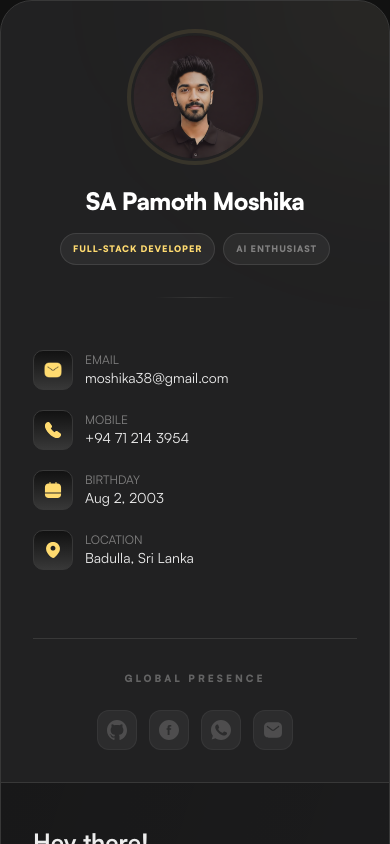
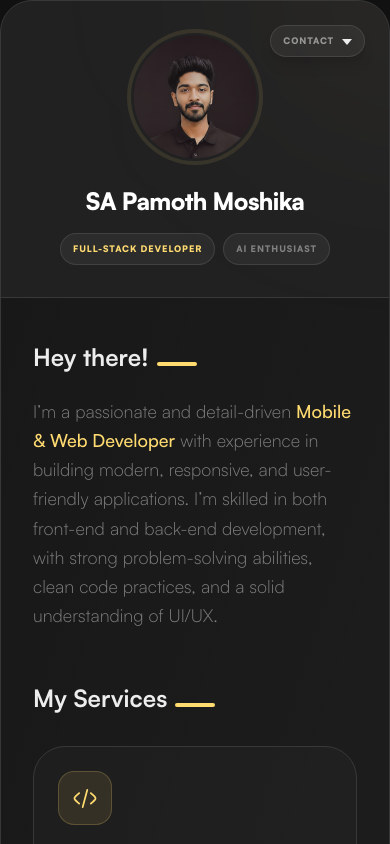
Before and after one commit to moshika38/Portfolio, a Next.js app: page /home in a window 390 px wide. Shown: the top 844 px of the page. Built offline with nearby package versions, Linux system fonts and the light colour scheme.

Commit message:
update mobile screen ui

```diff
--- a/app/home/page.tsx
+++ b/app/home/page.tsx
@@ -7,9 +7,57 @@ import Headline from "@/components/headline";
 import SocialIcon from "@/components/socialIcon";
 import AppTags from "@/components/tags";
 import Link from "next/link";
-import { motion, Variants } from "framer-motion";
+import { motion, Variants, AnimatePresence } from "framer-motion";
 
 function HomePage() {
+  const [isOpen, setIsOpen] = React.useState(false);
+
+  const contactInfo = [
+    {
+      icon: "/assets/svg/email.svg",
+      title: "Email",
+      info: "moshika38@gmail.com",
+    },
+    {
+      icon: "/assets/svg/call2.svg",
+      title: "Mobile",
+      info: "+94 71 214 3954",
+    },
+    {
+      icon: "/assets/svg/calender.svg",
+      title: "Birthday",
+      info: "Aug 2, 2003",
+    },
+    {
+      icon: "/assets/svg/location.svg",
+      title: "Location",
+      info: "Badulla, Sri Lanka",
+    },
+  ];
+
+  const socialLinks = [
+    {
+      name: "github",
+      href: "https://github.com/moshika38",
+      icon: "git",
+    },
+    {
+      name: "fb",
+      href: "https://www.facebook.com/profile.php?id=61550915073941",
+      icon: "fb",
+    },
+    {
+      name: "whatsapp",
+      href: "https://wa.me/+94712143954",
+      icon: "wp",
+    },
+    {
+      name: "email",
+      href: "mailto:moshika38@gmail.com",
+      icon: "email",
+    },
+  ];
+
   const containerVariants: Variants = {
     hidden: { opacity: 0, y: 40 },
     visible: {
@@ -41,6 +89,38 @@ function HomePage() {
 
       {/* Left Column: Profile & Info */}
       <div className="lg:w-[35%] p-8 sm:p-14 border-b lg:border-b-0 lg:border-r border-border-dark flex flex-col items-center bg-white/1 relative z-10">
+        {/* Mobile Only: Top-Right Contact Toggle */}
+        <motion.button
+          onClick={() => setIsOpen(!isOpen)}
+          className={`absolute lg:hidden top-6 right-6 flex items-center gap-2 px-3 lg:px-4 py-2 rounded-full border transition-all z-30 group shadow-lg ${
+            isOpen
+              ? "bg-primary/10 border-primary/30"
+              : "bg-white/5 border-white/10"
+          }`}
+        >
+          <span
+            className={`text-[9px] font-black uppercase tracking-widest transition-colors ${
+              isOpen ? "text-primary" : "text-white/50 group-hover:text-primary"
+            }`}
+          >
+            {isOpen ? "Close" : "Contact"}
+          </span>
+          <motion.div
+            animate={{ rotate: isOpen ? 180 : 0 }}
+            className="flex items-center justify-center translate-y-px"
+          >
+            <svg
+              width="10"
+              height="6"
+              viewBox="0 0 10 6"
+              fill="none"
+              className={`transition-colors ${isOpen ? "fill-primary" : "fill-white/30 group-hover:fill-primary"}`}
+            >
+              <path d="M5 6L0 0H10L5 6Z" fill="currentColor" />
+            </svg>
+          </motion.div>
+        </motion.button>
+
         <motion.div
           variants={itemVariants}
           className="content flex flex-col items-center w-full"
@@ -58,40 +138,92 @@ function HomePage() {
             SA Pamoth Moshika
           </h1>
 
-          <div className="flex justify-center flex-wrap gap-2 lg:gap-3 mt-4 lg:mt-5">
-            <p className="inline-block text-[9px] lg:text-[10px] font-black uppercase text-center bg-white/5 border border-white/10 px-3 lg:px-4 py-2 rounded-full tracking-widest text-primary">
+          <div className="flex justify-center items-center gap-2 lg:gap-3 mt-4 lg:mt-5">
+            <p className="inline-block text-[9px] lg:text-[10px] whitespace-nowrap font-black uppercase text-center bg-white/5 border border-white/10 px-3 lg:px-4 py-2 rounded-full tracking-widest text-primary">
               Full-Stack Developer
             </p>
-            <p className="inline-block text-[9px] lg:text-[10px] font-black uppercase text-center bg-white/5 border border-white/10 px-3 lg:px-4 py-2 rounded-full tracking-widest text-text-muted">
+            <p className="inline-block text-[9px] lg:text-[10px] whitespace-nowrap font-black uppercase text-center bg-white/5 border border-white/10 px-3 lg:px-4 py-2 rounded-full tracking-widest text-text-muted">
               AI Enthusiast
             </p>
           </div>
 
-          <div className="w-20 lg:w-24 h-px mt-8 lg:mt-10 bg-linear-to-r from-transparent via-border-dark to-transparent"></div>
+          {/* Mobile: Collapsible Contact Section */}
+          <div className="lg:hidden w-full">
+            <AnimatePresence>
+              {isOpen && (
+                <motion.div
+                  initial={{ height: 0, opacity: 0 }}
+                  animate={{ height: "auto", opacity: 1 }}
+                  exit={{ height: 0, opacity: 0 }}
+                  transition={{ duration: 0.5, ease: [0.16, 1, 0.3, 1] }}
+                  className="overflow-hidden w-full"
+                >
+                  <div className="contactinfo mt-8 w-full space-y-1">
+                    {contactInfo.map((item, idx) => (
+                      <motion.div
+                        key={idx}
+                        initial={{ x: -20, opacity: 0 }}
+                        animate={{ x: 0, opacity: 1 }}
+                        transition={{ delay: idx * 0.1 }}
+                        className="w-full"
+                      >
+                        <InfoCard
+                          icon={item.icon}
+                          title={item.title}
+                          description={item.info}
+                        />
+                      </motion.div>
+                    ))}
+                  </div>
 
-          <div className="contactinfo mt-8 lg:mt-10 w-full space-y-1 lg:space-y-2">
-            {[
-              {
-                icon: "/assets/svg/email.svg",
-                title: "Email",
-                info: "moshika38@gmail.com",
-              },
-              {
-                icon: "/assets/svg/call2.svg",
-                title: "Mobile",
-                info: "+94 71 214 3954",
-              },
-              {
-                icon: "/assets/svg/calender.svg",
-                title: "Birthday",
-                info: "Aug 2, 2003",
-              },
-              {
-                icon: "/assets/svg/location.svg",
-                title: "Location",
-                info: "Badulla, Sri Lanka",
-              },
-            ].map((item, idx) => (
+                  <motion.div
+                    initial={{ y: 20, opacity: 0 }}
+                    animate={{ y: 0, opacity: 1 }}
+                    transition={{ delay: 0.4 }}
+                    className="mt-12 pt-8 border-t border-border-dark w-full"
+                  >
+                    <p className="text-white/30 text-[10px] font-black uppercase tracking-[0.3em] mb-6 text-center">
+                      Global presence
+                    </p>
+                    <div className="flex gap-3 justify-center">
+                      {socialLinks.map((social) => (
+                        <motion.a
+                          key={social.name}
+                          href={social.href}
+                          target="_blank"
+                          rel="noopener noreferrer"
+                          whileHover={{
+                            scale: 1.1,
+                            y: -5,
+                            backgroundColor: "var(--primary)",
+                          }}
+                          whileTap={{ scale: 0.95 }}
+                          className="w-10 h-10 rounded-xl bg-white/5 flex items-center justify-center border border-white/5 transition-all group/icon"
+                        >
+                          <img
+                            src={`/assets/social/${social.icon}.svg`}
+                            alt={social.name}
+                            className="w-5 h-5 opacity-40 group-hover/icon:opacity-100 group-hover/icon:invert transition-all"
+                            onError={(e) => {
+                              (e.target as HTMLImageElement).src =
+                                "https://www.svgrepo.com/show/353844/github-icon.svg";
+                            }}
+                          />
+                        </motion.a>
+                      ))}
+                    </div>
+                  </motion.div>
+                </motion.div>
+              )}
+            </AnimatePresence>
+          </div>
+
+          {/* PC: Static Contact Section (Restored) */}
+          <div className="hidden lg:block w-full">
+            <div className="w-24 h-px mt-10 mx-auto bg-linear-to-r from-transparent via-border-dark to-transparent"></div>
+
+            <div className="contactinfo mt-10 w-full space-y-2">
+              {contactInfo.map((item, idx) => (
                 <motion.div
                   key={idx}
                   variants={itemVariants}
@@ -109,34 +241,13 @@ function HomePage() {
 
             <motion.div
               variants={itemVariants}
-            className="mt-12 lg:mt-20 pt-8 lg:pt-12 border-t border-border-dark w-full"
+              className="mt-20 pt-12 border-t border-border-dark w-full"
             >
-            <p className="text-white/30 text-[10px] font-black uppercase tracking-[0.3em] mb-6 lg:mb-8 text-center lg:text-left">
+              <p className="text-white/30 text-[10px] font-black uppercase tracking-[0.3em] mb-8 text-left">
                 Global presence
               </p>
-            <div className="flex gap-3 lg:gap-4 justify-center lg:justify-start">
-              {[
-                {
-                  name: "github",
-                  href: "https://github.com/moshika38",
-                  icon: "git",
-                },
-                {
-                  name: "fb",
-                  href: "https://www.facebook.com/profile.php?id=61550915073941",
-                  icon: "fb",
-                },
-                {
-                  name: "whatsapp",
-                  href: "https://wa.me/+94712143954",
-                  icon: "wp",
-                },
-                {
-                  name: "email",
-                  href: "mailto:moshika38@gmail.com",
-                  icon: "email",
-                },
-              ].map((social) => (
+              <div className="flex gap-4 justify-start">
+                {socialLinks.map((social) => (
                   <motion.a
                     key={social.name}
                     href={social.href}
@@ -148,7 +259,7 @@ function HomePage() {
                       backgroundColor: "var(--primary)",
                     }}
                     whileTap={{ scale: 0.95 }}
-                  className="w-10 h-10 lg:w-12 lg:h-12 rounded-xl lg:rounded-2xl bg-white/5 flex items-center justify-center border border-white/5 transition-all group/icon"
+                    className="w-12 h-12 rounded-2xl bg-white/5 flex items-center justify-center border border-white/5 transition-all group/icon"
                   >
                     <img
                       src={`/assets/social/${social.icon}.svg`}
@@ -163,6 +274,7 @@ function HomePage() {
                 ))}
               </div>
             </motion.div>
+          </div>
         </motion.div>
       </div>
 
```
Lines whose indentation alone changed are shown as unchanged.
